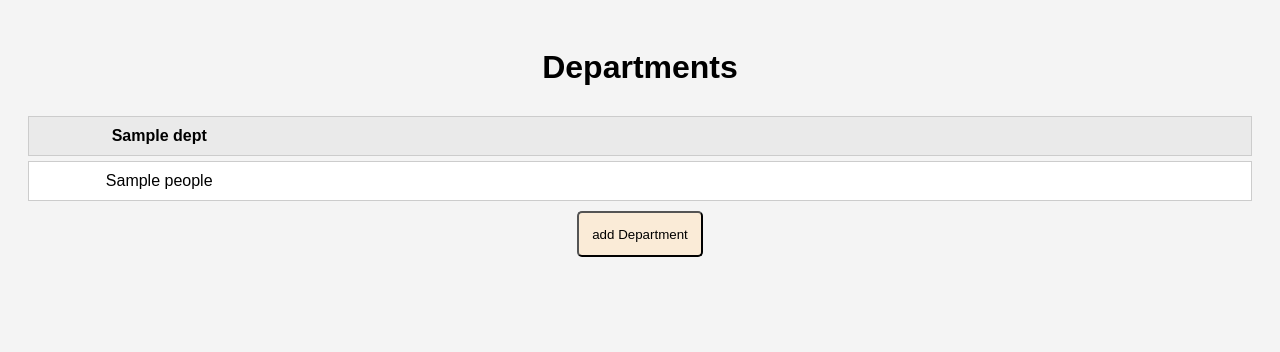
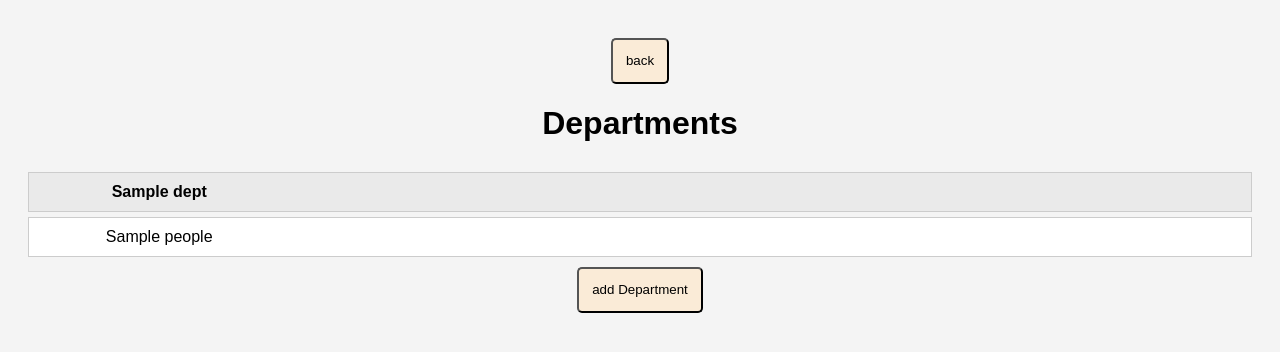
Before and after one commit to shreyEP/DJANGO-CRUD, a Django app: template app1/templates/app/Department.html in a window 1280 px wide. Shown: the top 352 px of the page. Run offline with Django 3.2, Linux system fonts and the light colour scheme; the template is opened without the code that fills it: most values are stand-ins (such as "Sample title", 1, 10 or a date in 2020).

Commit message:
back button added

```diff
--- a/app1/templates/app/Department.html
+++ b/app1/templates/app/Department.html
@@ -8,6 +8,9 @@
     <link rel="stylesheet" href="{% static 'style.css' %}" />
   </head>
   <body>
+    <a href="app/" style="text-decoration: none">
+      <button style="display: flex; margin: 10px auto ; ">back</button>
+    </a>
     <h1>Departments</h1>
     {% if dept %}
       <div class="table" style="width:auto; ">
```
